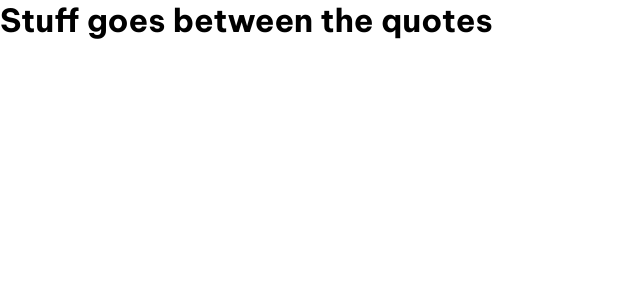
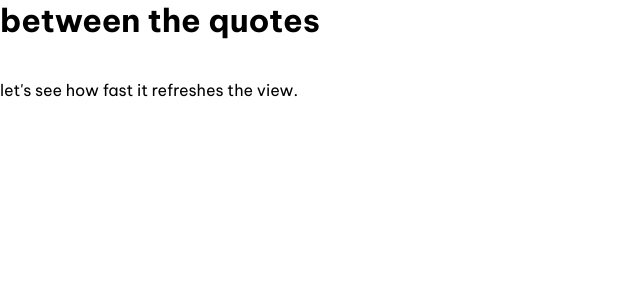
Before and after one commit to Turtle-Head/anglePort, an Angular app: page / in a window 1280 px wide. Shown: the top 300 px of the page, without its empty margins (0-640 px from the left). Built offline with nearby package versions, Linux system fonts and the light colour scheme.

Commit message:
adding content

```diff
--- a/src/app/app.component.ts
+++ b/src/app/app.component.ts
@@ -4,7 +4,13 @@ import { Component } from '@angular/core';
   selector: 'app-root',
   standalone: true,
   imports: [],
-  template: `<h1>Stuff goes between the quotes</h1>`,
+  template: `<div>
+  <h1>between the quotes</h1>
+  </div>
+  <br>
+  <div>
+  <br>
+  <p>let's see how fast it refreshes the view.</p></div>`,
   styleUrls: ['./app.component.css'],
 })
 export class AppComponent {
```
